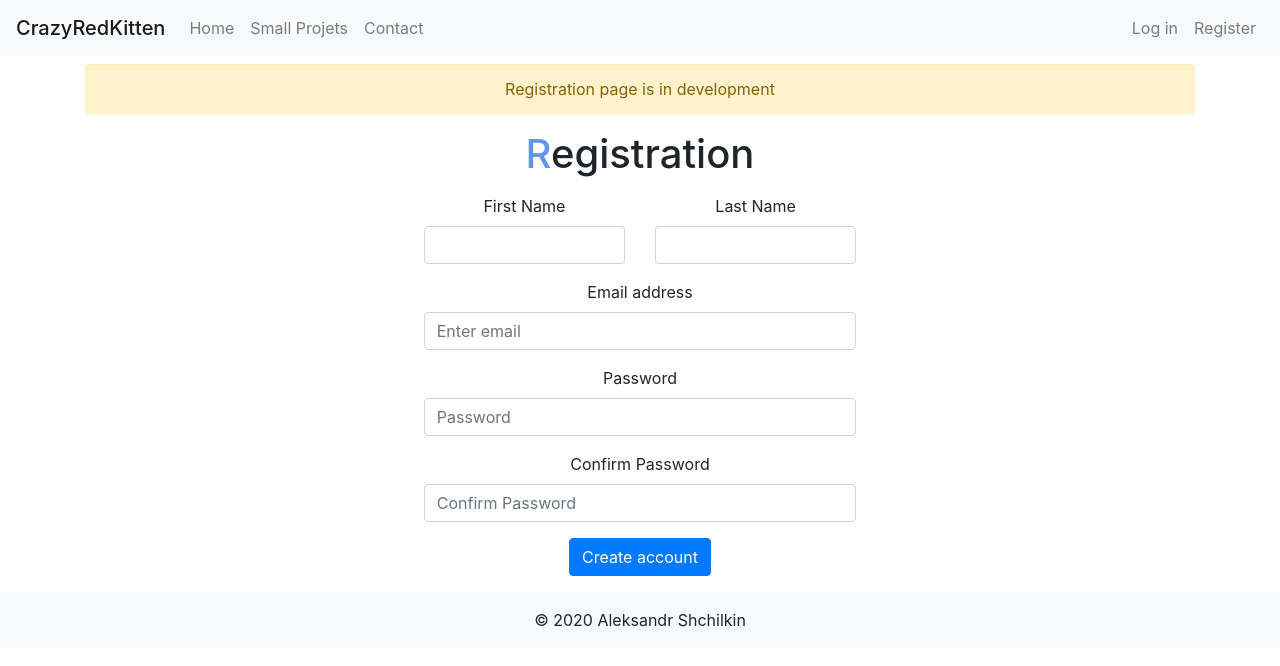
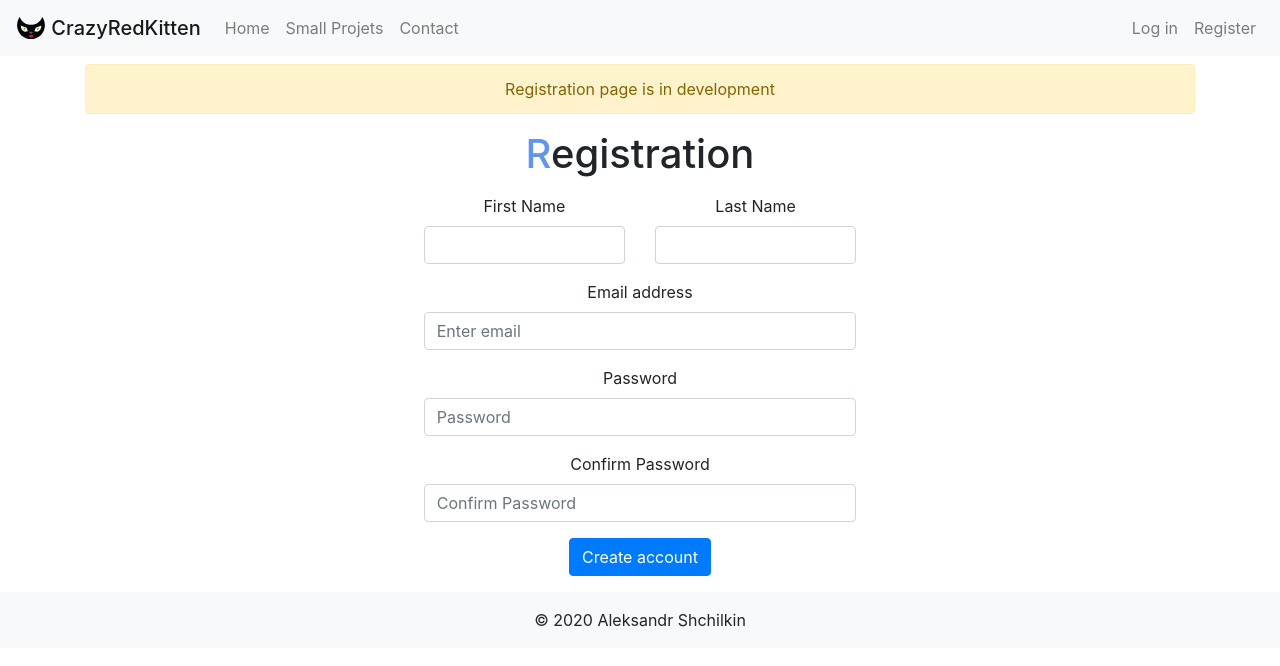
Before and after one commit to shchilkin/personal-website, a React (Create React App) app: page /Register in a window 1280 px wide. Shown: the top 666 px of the page. Built offline with nearby package versions, Linux system fonts and the light colour scheme.

Commit message:
Added logo

```diff
--- a/src/components/Navbar.js
+++ b/src/components/Navbar.js
@@ -1,11 +1,21 @@
 import React, { Fragment } from "react";
 import { Link } from "react-router-dom";
+import Cat from "../icons/CatLogo.svg";
 
 const NavBar = () => {
   return (
     <Fragment>
       <nav className='navbar sticky-top navbar-expand-lg navbar-light bg-light'>
-        <span className='navbar-brand mb-0 h1'>CrazyRedKitten</span>
+        <a href='/' className='navbar-brand mb-0 h1'>
+          <img
+            src={Cat}
+            width='30'
+            height='30'
+            class='d-inline-block align-top'
+            alt=''
+          />{" "}
+          CrazyRedKitten
+        </a>
         <button
           className='navbar-toggler'
           type='button'
```
Also changed, not shown: src/icons/CatLogo.svg (added).
